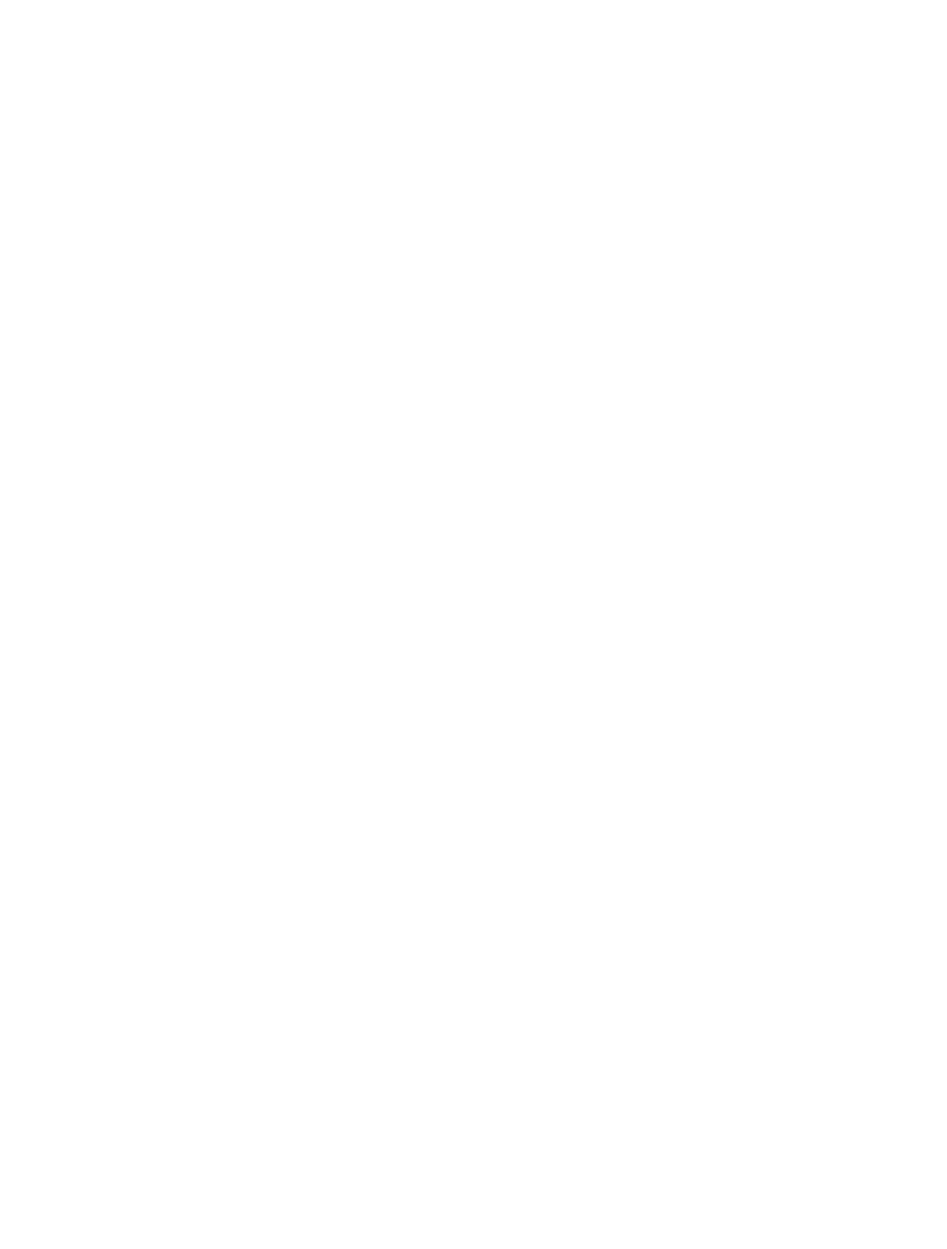
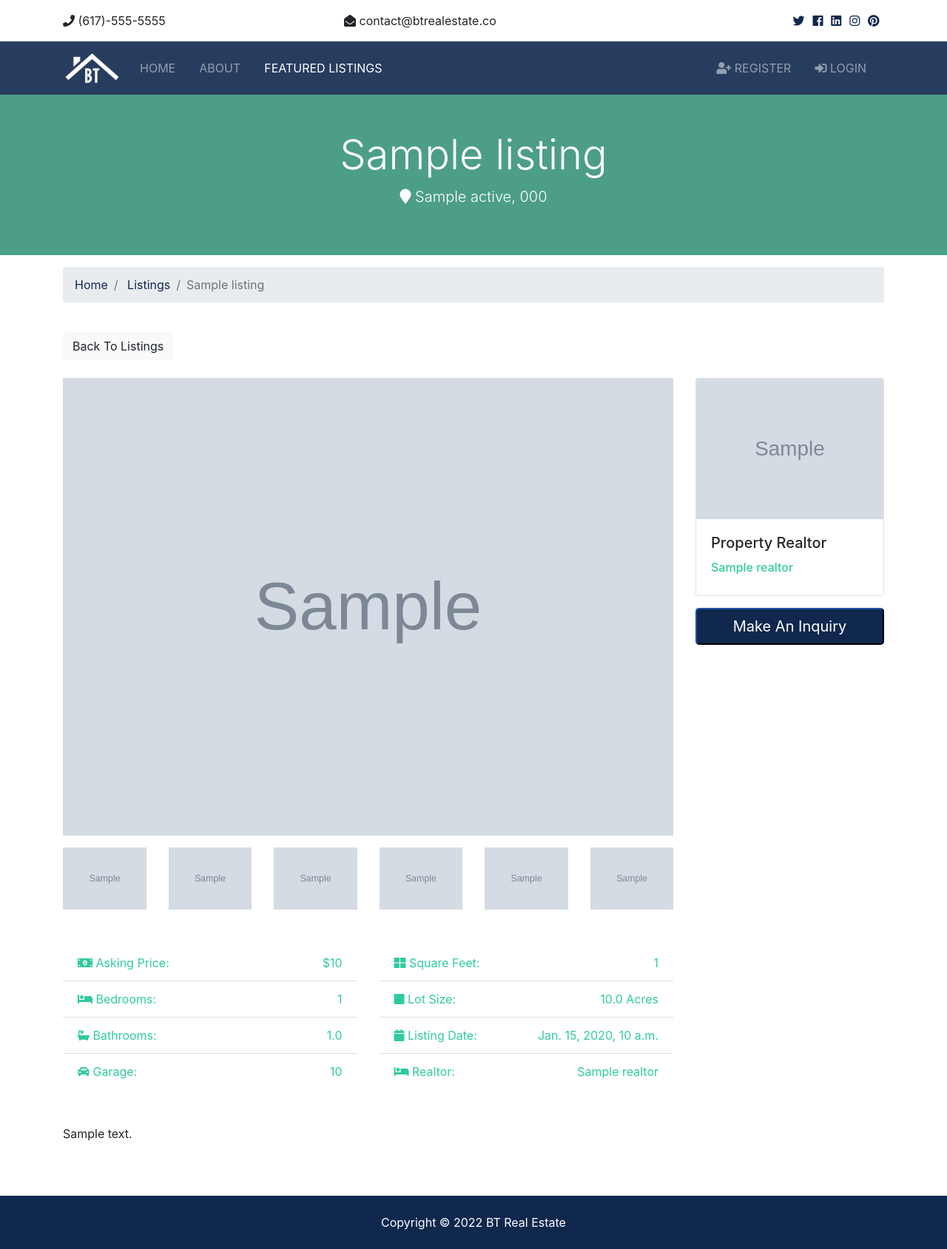
Before and after one commit to kei-kusanagi/Django, a Django app: page /listings/1 in a window 1280 px wide. Before the commit the page is empty. Shown: the whole page at 74% size. Before the commit the page ends 800 px from the top, so only its background shows below. Run offline with Django 4.2, Linux system fonts and the light colour scheme; tables that the repository leaves empty hold one stand-in row (values such as "Sample post"); grey boxes marked "Sample" are stand-in pictures; some libraries are stand-ins or nearby versions.

Commit message:
quedo la lista sensilla y todo dinamico

```diff
--- a/listings/views.py
+++ b/listings/views.py
@@ -1,4 +1,4 @@
-from django.shortcuts import render
+from django.shortcuts import render, get_object_or_404
 from django.core.paginator import EmptyPage, PageNotAnInteger, Paginator
 
 from .models import Listing
@@ -17,7 +17,14 @@ def index(request):
     return render(request, 'listings/listings.html', context)
 
 def listing(request, listing_id):
-    return render(request, 'listings/listing.html')
+    listing = get_object_or_404(Listing, pk=listing_id)
+
+    context = {
+        'listing': listing
+    }
+
+
+    return render(request, 'listings/listing.html', context)
 
 def search(request):
     return render(request, 'listings/search.html')
--- a/templates/listings/listing.html
+++ b/templates/listings/listing.html
@@ -0,0 +1,198 @@
+{% extends 'base.html' %}
+
+{% load humanize %}
+
+{% block content %}
+
+<section id="showcase-inner" class="py-5 text-white">
+    <div class="container">
+      <div class="row text-center">
+        <div class="col-md-12">
+          <h1 class="display-4">{{ listing.title }}</h1>
+          <p class="lead">
+            <i class="fas fa-map-marker"></i> {{ listing.city }} {{ listing.state }}, {{ listing.zipcode}}</p>
+        </div>
+      </div>
+    </div>
+  </section>
+
+  <!-- Breadcrumb -->
+  <section id="bc" class="mt-3">
+    <div class="container">
+      <nav>
+        <ol class="breadcrumb">
+          <li class="breadcrumb-item">
+            <a href="{% url 'index' %}">Home</a>
+          </li>
+          <li class="breadcrumb-item">
+            <a href="{% url 'listings'%}">Listings</a>
+          </li>
+          <li class="breadcrumb-item active">{{ listing.title }}</li>
+        </ol>
+      </nav>
+    </div>
+  </section>
+
+  <!-- Listing -->
+  <section id="listing" class="py-4">
+    <div class="container">
+      <a href="{% url 'listings' %}" class="btn btn-light mb-4">Back To Listings</a>
+      <div class="row">
+        <div class="col-md-9">
+          <!-- Home Main Image -->
+          <img src="{{ listing.photo_main.url }}" alt="" class="img-main img-fluid mb-3">
+          <!-- Thumbnails -->
+          <div class="row mb-5 thumbs">
+            {% if listing.photo_1 %}
+            <div class="col-md-2">
+              <a href="{{ listing.photo_1.url }}" data-lightbox="home-images">
+                <img src="{{ listing.photo_1.url }}" alt="" class="img-fluid">
+              </a>
+            </div>
+            {% endif %}
+            {% if listing.photo_2 %}
+            <div class="col-md-2">
+              <a href="{{ listing.photo_2.url }}" data-lightbox="home-images">
+                <img src="{{ listing.photo_2.url }}" alt="" class="img-fluid">
+              </a>
+            </div>
+            {% endif %}
+            {% if listing.photo_3 %}
+            <div class="col-md-2">
+              <a href="{{ listing.photo_3.url }}" data-lightbox="home-images">
+                <img src="{{ listing.photo_3.url }}" alt="" class="img-fluid">
+              </a>
+            </div>
+            {% endif %}
+            {% if listing.photo_4 %}
+            <div class="col-md-2">
+              <a href="{{ listing.photo_4.url }}" data-lightbox="home-images">
+                <img src="{{ listing.photo_4.url }}" alt="" class="img-fluid">
+              </a>
+            </div>
+            {% endif %}
+            {% if listing.photo_5 %}
+            <div class="col-md-2">
+              <a href="{{ listing.photo_5.url }}" data-lightbox="home-images">
+                <img src="{{ listing.photo_5.url }}" alt="" class="img-fluid">
+              </a>
+            </div>
+            {% endif %}
+            {% if listing.photo_6 %}
+            <div class="col-md-2">
+              <a href="{{ listing.photo_6.url }}" data-lightbox="home-images">
+                <img src="{{ listing.photo_6.url }}" alt="" class="img-fluid">
+              </a>
+            </div>
+            {% endif %}
+          </div>
+          <!-- Fields -->
+          <div class="row mb-5 fields">
+            <div class="col-md-6">
+              <ul class="list-group list-group-flush">
+                <li class="list-group-item text-secondary">
+                  <i class="fas fa-money-bill-alt"></i> Asking Price:
+                  <span class="float-right">${{ listing.price | intcomma }}</span>
+                </li>
+                <li class="list-group-item text-secondary">
+                  <i class="fas fa-bed"></i> Bedrooms:
+                  <span class="float-right">{{ listing.bedrooms }}</span>
+                </li>
+                <li class="list-group-item text-secondary">
+                  <i class="fas fa-bath"></i> Bathrooms:
+                  <span class="float-right">{{ listing.bathrooms }}</span>
+                </li>
+                <li class="list-group-item text-secondary">
+                  <i class="fas fa-car"></i> Garage:
+                  <span class="float-right">{{ listing.garage }}</span>
+                </li>
+              </ul>
+            </div>
+            <div class="col-md-6">
+              <ul class="list-group list-group-flush">
+                <li class="list-group-item text-secondary">
+                  <i class="fas fa-th-large"></i> Square Feet:
+                  <span class="float-right">{{ listing.sqft }}</span>
+                </li>
+                <li class="list-group-item text-secondary">
+                  <i class="fas fa-square"></i> Lot Size:
+                  <span class="float-right">{{ listing.lot_size }} Acres
+                  </span>
+                </li>
+                <li class="list-group-item text-secondary">
+                  <i class="fas fa-calendar"></i> Listing Date:
+                  <span class="float-right">{{ listing.list_date }}</span>
+                </li>
+                <li class="list-group-item text-secondary">
+                  <i class="fas fa-bed"></i> Realtor:
+                  <span class="float-right">{{ listing.realtor }}
+                  </span>
+                </li>
+
+
+              </ul>
+            </div>
+          </div>
+
+          <!-- Description -->
+          <div class="row mb-5">
+            <div class="col-md-12">
+              {{ listing.description }}
+            </div>
+          </div>
+        </div>
+        <div class="col-md-3">
+          <div class="card mb-3">
+            <img class="card-img-top" src="{{ listing.realtor.photo.url }}" alt="">
+            <div class="card-body">
+              <h5 class="card-title">Property Realtor</h5>
+              <h6 class="text-secondary">{{ listing.realtor }}</h6>
+            </div>
+          </div>
+          <button class="btn-primary btn-block btn-lg" data-toggle="modal" data-target="#inquiryModal">Make An Inquiry</button>
+        </div>
+      </div>
+    </div>
+  </section>
+
+  <!-- Inquiry Modal -->
+  <div class="modal fade" id="inquiryModal" role="dialog">
+    <div class="modal-dialog">
+      <div class="modal-content">
+        <div class="modal-header">
+          <h5 class="modal-title" id="inquiryModalLabel">Make An Inquiry</h5>
+          <button type="button" class="close" data-dismiss="modal">
+            <span>&times;</span>
+          </button>
+        </div>
+        <div class="modal-body">
+          <form>
+            <div class="form-group">
+              <label for="property_name" class="col-form-label">Property:</label>
+              <input type="text" name="listing" class="form-control" value="45 Drivewood Cirlce" disabled>
+            </div>
+            <div class="form-group">
+              <label for="name" class="col-form-label">Name:</label>
+              <input type="text" name="name" class="form-control" required>
+            </div>
+            <div class="form-group">
+              <label for="email" class="col-form-label">Email:</label>
+              <input type="email" name="email" class="form-control" required>
+            </div>
+            <div class="form-group">
+              <label for="phone" class="col-form-label">Phone:</label>
+              <input type="text" name="phone" class="form-control">
+            </div>
+            <div class="form-group">
+              <label for="message" class="col-form-label">Message:</label>
+              <textarea name="message" class="form-control"></textarea>
+            </div>
+            <hr>
+            <input type="submit" value="Send" class="btn btn-block btn-secondary">
+          </form>
+        </div>
+      </div>
+    </div>
+  </div>
+
+  {% endblock %}
--- a/templates/listings/listings.html
+++ b/templates/listings/listings.html
@@ -49,8 +49,7 @@
             <div class="listing-heading text-center">
               <h4 class="text-primary">{{ listing.title }}</h4>
               <p>
-                <i class="fas fa-map-marker text-secondary"></i> {{ listing.city }} {{ listing.state }}, {{
-                listing.zipcode }}
+                <i class="fas fa-map-marker text-secondary"></i>{{ listing.city }} {{ listing.state }}, {{ listing.zipcode}}
               </p>
             </div>
             <hr>
```
